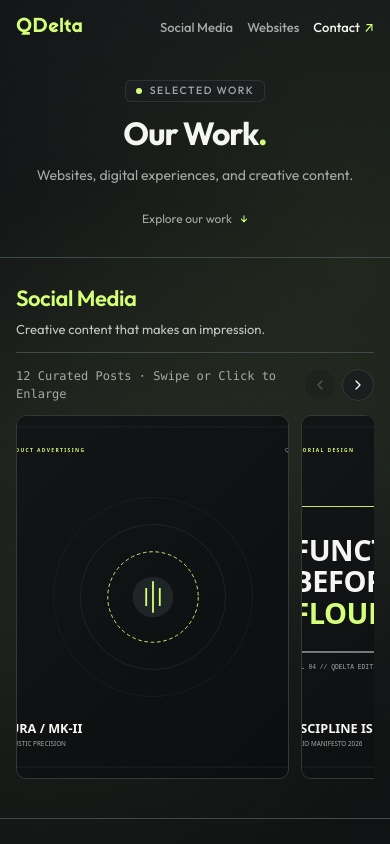
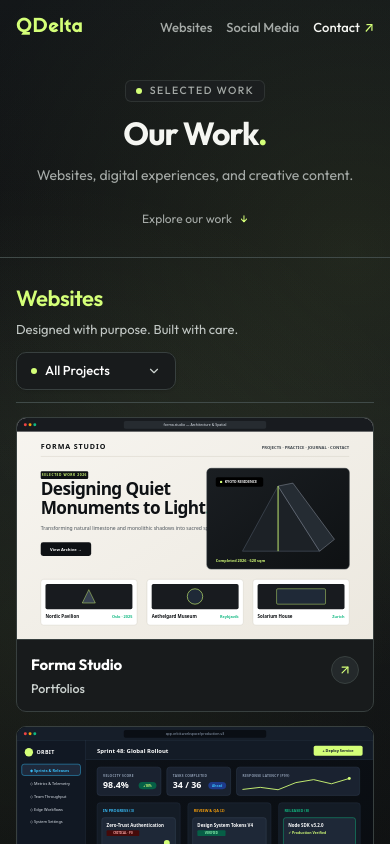
Before and after one commit to qdelta-technologies/work-portfolio-qdelta, a Next.js app: page / in a window 390 px wide. Shown: the top 844 px of the page. Built offline with nearby package versions, Linux system fonts and the light colour scheme.

Commit message:
feat: swap websites & social media sections with comprehensive mobile optimization

```diff
--- a/src/app/page.tsx
+++ b/src/app/page.tsx
@@ -23,8 +23,8 @@ export default function Home() {
       <Header />
       <main className="relative z-10 flex-1">
         <Hero />
+        <WebsitesSection />
         <SocialMediaSection />
-        <WebsitesSection />
         <ContactSection />
       </main>
       <Footer />
--- a/src/components/layout/Footer.tsx
+++ b/src/components/layout/Footer.tsx
@@ -8,17 +8,17 @@ export function Footer() {
         <div>{siteConfig.footer.copyright}</div>
         <div className="flex items-center gap-5">
           <a
+            href="#websites"
+            className="hover:text-[#F5F6F2] transition-colors focus-visible:outline-none"
+          >
+            Websites
+          </a>
+          <span className="text-[#4E5654]">·</span>
+          <a
             href="#social-media"
             className="hover:text-[#F5F6F2] transition-colors focus-visible:outline-none"
           >
             Social Media
-          </a>
-          <span className="text-[#4E5654]">·</span>
-          <a
-            href="#websites"
-            className="hover:text-[#F5F6F2] transition-colors focus-visible:outline-none"
-          >
-            Websites
           </a>
           <span className="text-[#4E5654]">·</span>
           <a
--- a/src/components/layout/Header.tsx
+++ b/src/components/layout/Header.tsx
@@ -51,16 +51,16 @@ export function Header() {
           aria-label="Main Navigation"
         >
           <a
+            href="#websites"
+            className="text-[#A5AAA7] hover:text-[#F5F6F2] transition-colors py-1.5 focus-visible:outline-none rounded"
+          >
+            Websites
+          </a>
+          <a
             href="#social-media"
             className="text-[#A5AAA7] hover:text-[#F5F6F2] transition-colors py-1.5 focus-visible:outline-none rounded"
           >
             Social Media
-          </a>
-          <a
-            href="#websites"
-            className="text-[#A5AAA7] hover:text-[#F5F6F2] transition-colors py-1.5 focus-visible:outline-none rounded"
-          >
-            Websites
           </a>
           <a
             href="#contact"
--- a/src/components/projects/CategoryDropdown.tsx
+++ b/src/components/projects/CategoryDropdown.tsx
@@ -69,7 +69,7 @@ export function CategoryDropdown({
           ref={triggerRef}
           type="button"
           onClick={() => setIsOpen(!isOpen)}
-          className="inline-flex items-center justify-between gap-2.5 min-w-[160px] px-3 py-1.5 rounded-[10px] bg-[#1B1E1F] border border-[#343938] text-[#F5F6F2] hover:border-[#A5AAA7] focus-visible:outline-none focus-visible:border-[#D4FF78] transition-all duration-200 text-[13px] font-medium shadow-sm active:scale-[0.99]"
+          className="inline-flex items-center justify-between gap-2.5 min-w-[160px] px-3.5 py-2 sm:py-1.5 rounded-[10px] bg-[#181B1C] border border-[#38403F] text-[#FFFFFF] hover:border-[#D4FF78]/60 focus-visible:outline-none focus-visible:border-[#D4FF78] transition-all duration-200 text-[13px] font-medium shadow-sm active:scale-[0.99] touch-manipulation"
           aria-haspopup="listbox"
           aria-expanded={isOpen}
           aria-controls={dropdownId}
@@ -80,22 +80,22 @@ export function CategoryDropdown({
             <span className="truncate">{selectedOption.label}</span>
           </span>
           <ChevronDown
-            className={`w-3.5 h-3.5 text-[#A5AAA7] transition-transform duration-200 shrink-0 ${
+            className={`w-3.5 h-3.5 text-[#CBD2CF] transition-transform duration-200 shrink-0 ${
               isOpen ? "rotate-180 text-[#D4FF78]" : ""
             }`}
           />
         </button>
       </div>
 
-      {/* Dropdown Menu */}
+      {/* Dropdown Menu (Positioned safely on mobile and desktop) */}
       {isOpen && (
         <div
           id={dropdownId}
           role="listbox"
           aria-label="Categories"
-          className="absolute right-0 mt-1.5 w-56 rounded-[10px] bg-[#1B1E1F] border border-[#343938] shadow-[0_12px_36px_rgba(0,0,0,0.6)] py-1 z-30 focus:outline-none animate-in fade-in zoom-in-95 duration-150"
+          className="absolute left-0 md:left-auto md:right-0 mt-1.5 w-56 max-w-[calc(100vw-32px)] rounded-[10px] bg-[#181B1C] border border-[#38403F] shadow-[0_12px_36px_rgba(0,0,0,0.7)] py-1 z-30 focus:outline-none animate-in fade-in zoom-in-95 duration-150"
         >
-          <div className="px-3 py-1 text-[10.5px] font-mono uppercase tracking-wider text-[#A5AAA7] border-b border-[#343938]/50 mb-0.5">
+          <div className="px-3 py-1.5 text-[10.5px] font-mono uppercase tracking-wider text-[#A5AAA7] border-b border-[#38403F]/60 mb-0.5">
             Filter by Category
           </div>
           {CATEGORIES.map((category) => {
--- a/src/components/sections/Hero.tsx
+++ b/src/components/sections/Hero.tsx
@@ -27,7 +27,7 @@ export function Hero() {
           {/* Scrolling cue */}
           <div className="pt-1 sm:pt-1.5">
             <a
-              href="#social-media"
+              href="#websites"
               className="inline-flex items-center gap-2 text-[12px] sm:text-[13px] text-[#A5AAA7] hover:text-[#D4FF78] transition-colors group focus-visible:outline-none"
             >
               <span>Explore our work</span>
--- a/src/components/sections/SocialMediaSection.tsx
+++ b/src/components/sections/SocialMediaSection.tsx
@@ -14,7 +14,7 @@ export function SocialMediaSection() {
   return (
     <section
       id="social-media"
-      className="w-full py-6 sm:py-8 md:py-10"
+      className="w-full border-t border-[#404A48] py-6 sm:py-8 md:py-10"
       aria-label="Social Media Showcase"
     >
       <div className="max-w-[1320px] mx-auto px-4 sm:px-6 md:px-12 space-y-3.5 sm:space-y-4">
--- a/src/components/sections/WebsitesSection.tsx
+++ b/src/components/sections/WebsitesSection.tsx
@@ -23,7 +23,7 @@ export function WebsitesSection() {
   return (
     <section
       id="websites"
-      className="w-full border-t border-[#404A48] py-6 sm:py-8 md:py-10"
+      className="w-full py-6 sm:py-8 md:py-10"
       aria-label="Websites Showcase"
     >
       <div className="max-w-[1320px] mx-auto px-4 sm:px-6 md:px-12 space-y-3.5 sm:space-y-4">
--- a/src/components/social/SocialCard.tsx
+++ b/src/components/social/SocialCard.tsx
@@ -13,20 +13,20 @@ export function SocialCard({ post, index, onOpenLightbox }: SocialCardProps) {
     <button
       type="button"
       onClick={() => onOpenLightbox(index)}
-      className="group relative aspect-[3/4] w-full rounded-[10px] overflow-hidden bg-[#1B1E1F] border border-[#343938] hover:border-[#D4FF78]/50 transition-all duration-300 focus-visible:outline-none focus-visible:ring-2 focus-visible:ring-[#D4FF78] text-left cursor-pointer shrink-0 snap-start active:scale-[0.99]"
+      className="group relative aspect-[3/4] w-full rounded-[10px] overflow-hidden bg-[#181B1C] border border-[#38403F] hover:border-[#D4FF78]/60 transition-all duration-300 focus-visible:outline-none focus-visible:ring-2 focus-visible:ring-[#D4FF78] text-left cursor-pointer shrink-0 snap-start active:scale-[0.98] touch-manipulation select-none"
       aria-label={`View enlarged ${post.title || "social media design"} (${post.campaign || "Creative Work"})`}
     >
       <Image
         src={post.image}
         alt={post.alt}
         fill
-        sizes="(max-width: 640px) 70vw, (max-width: 1024px) 30vw, 290px"
+        sizes="(max-width: 640px) 72vw, (max-width: 1024px) 30vw, 290px"
         className="object-cover transition-transform duration-300 ease-out group-hover:scale-[1.03]"
       />
 
       {/* Subtle hover overlay with indicator */}
-      <div className="absolute inset-0 bg-[#111315]/20 opacity-0 group-hover:opacity-100 transition-opacity duration-200 flex items-end p-2.5 sm:p-3">
-        <div className="text-[11px] font-mono text-[#D4FF78] px-2 py-0.5 rounded-[5px] bg-[#111315]/85 backdrop-blur-sm border border-[#343938]/60">
+      <div className="absolute inset-0 bg-[#111315]/25 opacity-0 group-hover:opacity-100 transition-opacity duration-200 flex items-end p-2.5 sm:p-3">
+        <div className="text-[11px] font-mono text-[#D4FF78] px-2 py-0.5 rounded-[5px] bg-[#111315]/90 backdrop-blur-sm border border-[#38403F]">
           Enlarge +
         </div>
       </div>
--- a/src/components/social/SocialCarousel.tsx
+++ b/src/components/social/SocialCarousel.tsx
@@ -53,21 +53,22 @@ export function SocialCarousel({ posts, onOpenLightbox }: SocialCarouselProps) {
   return (
     <div className="relative group/carousel">
       {/* Carousel Header Controls */}
-      <div className="flex items-center justify-between pb-3 sm:pb-3.5">
-        <div className="text-[12px] sm:text-[13px] text-[#A5AAA7] font-mono">
-          {posts.length} Curated Posts · Swipe or Click to Enlarge
+      <div className="flex items-center justify-between gap-3 pb-3 sm:pb-3.5">
+        <div className="text-[12px] sm:text-[13px] text-[#CBD2CF] font-mono truncate">
+          <span className="sm:hidden">{posts.length} Posts · Swipe to Browse</span>
+          <span className="hidden sm:inline">{posts.length} Curated Posts · Swipe or Click to Enlarge</span>
         </div>
 
         {/* Carousel Arrow Controls */}
-        <div className="flex items-center gap-1.5">
+        <div className="flex items-center gap-1.5 shrink-0">
           <button
             type="button"
             onClick={() => scrollByDirection("left")}
             disabled={!canScrollLeft}
-            className={`w-8 h-8 rounded-full border flex items-center justify-center transition-all duration-200 ${
+            className={`w-8 h-8 rounded-full border flex items-center justify-center transition-all duration-200 touch-manipulation ${
               canScrollLeft
-                ? "bg-[#1B1E1F] border-[#343938] text-[#F5F6F2] hover:text-[#D4FF78] hover:border-[#D4FF78]/60 cursor-pointer active:scale-95"
-                : "bg-[#1B1E1F]/50 border-[#343938]/30 text-[#A5AAA7]/40 cursor-not-allowed"
+                ? "bg-[#181B1C] border-[#38403F] text-[#FFFFFF] hover:text-[#D4FF78] hover:border-[#D4FF78]/60 cursor-pointer active:scale-95"
+                : "bg-[#181B1C]/50 border-[#38403F]/40 text-[#A5AAA7]/40 cursor-not-allowed"
             }`}
             aria-label="Scroll carousel left"
           >
@@ -78,10 +79,10 @@ export function SocialCarousel({ posts, onOpenLightbox }: SocialCarouselProps) {
             type="button"
             onClick={() => scrollByDirection("right")}
             disabled={!canScrollRight}
-            className={`w-8 h-8 rounded-full border flex items-center justify-center transition-all duration-200 ${
+            className={`w-8 h-8 rounded-full border flex items-center justify-center transition-all duration-200 touch-manipulation ${
               canScrollRight
-                ? "bg-[#1B1E1F] border-[#343938] text-[#F5F6F2] hover:text-[#D4FF78] hover:border-[#D4FF78]/60 cursor-pointer active:scale-95"
-                : "bg-[#1B1E1F]/50 border-[#343938]/30 text-[#A5AAA7]/40 cursor-not-allowed"
+                ? "bg-[#181B1C] border-[#38403F] text-[#FFFFFF] hover:text-[#D4FF78] hover:border-[#D4FF78]/60 cursor-pointer active:scale-95"
+                : "bg-[#181B1C]/50 border-[#38403F]/40 text-[#A5AAA7]/40 cursor-not-allowed"
             }`}
             aria-label="Scroll carousel right"
           >
@@ -90,18 +91,18 @@ export function SocialCarousel({ posts, onOpenLightbox }: SocialCarouselProps) {
         </div>
       </div>
 
-      {/* Horizontal Scroll Track */}
+      {/* Horizontal Scroll Track (Full bleed on mobile with edge padding) */}
       <div
         ref={scrollContainerRef}
         tabIndex={0}
         role="region"
         aria-label="Social media gallery carousel"
-        className="flex gap-3 sm:gap-3.5 overflow-x-auto snap-x snap-mandatory no-scrollbar pb-2.5 focus-visible:outline-none focus-visible:ring-1 focus-visible:ring-[#343938] rounded-[10px]"
+        className="flex gap-3 sm:gap-4 overflow-x-auto snap-x snap-mandatory no-scrollbar pb-3 pt-1 -mx-4 px-4 sm:mx-0 sm:px-0 scroll-smooth touch-pan-x focus-visible:outline-none focus-visible:ring-1 focus-visible:ring-[#38403F] rounded-[10px]"
       >
         {posts.map((post, idx) => (
           <div
             key={post.id}
-            className="w-[70vw] sm:w-[38vw] md:w-[28vw] lg:w-[21vw] max-w-[285px] shrink-0 snap-start"
+            className="w-[72vw] sm:w-[38vw] md:w-[28vw] lg:w-[21vw] max-w-[285px] shrink-0 snap-start"
           >
             <SocialCard
               post={post}
```
Also changed, not shown: src/components/social/ImageLightbox.tsx (+45 -22 lines).
